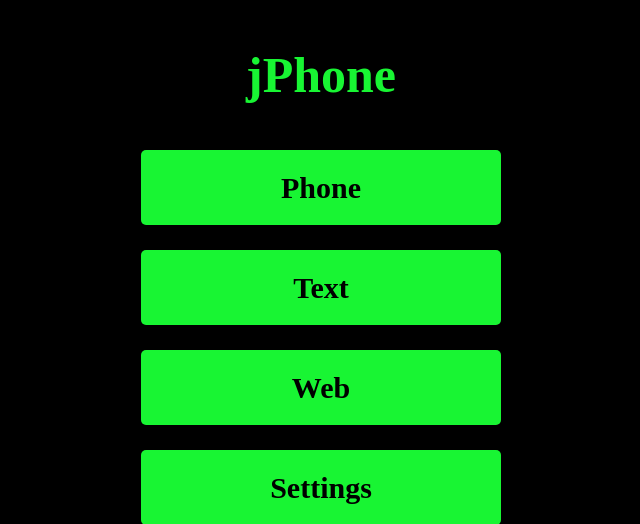
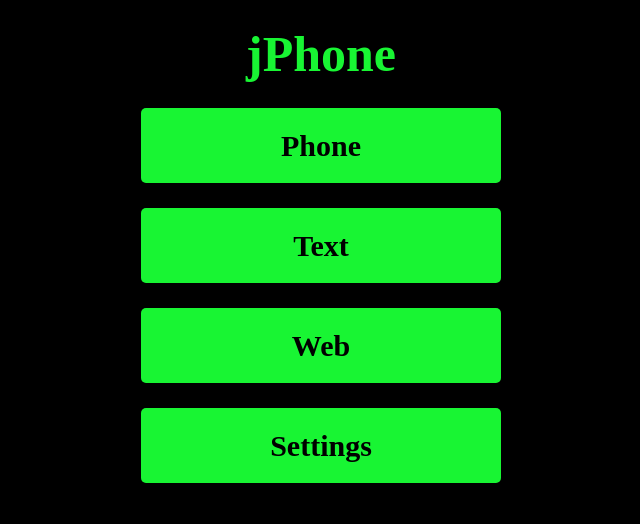
Before and after one commit to JustinMuniz/jOS, a PHP site: page /Home/index.php in a window 1280 px wide. Shown: the top 524 px of the page, without its empty margins (319-959 px from the left). Run offline with PHP 8.4, Linux system fonts and the light colour scheme.

Commit message:
Update style.css

```diff
--- a/Common/style.css
+++ b/Common/style.css
@@ -22,7 +22,6 @@ h1 {
 	color: #18f533;
 	margin: 25px auto;
 	width: 360px;
-	line-height: 100px;
 	text-align: center;
 	font-size: 50px;
 }
```
